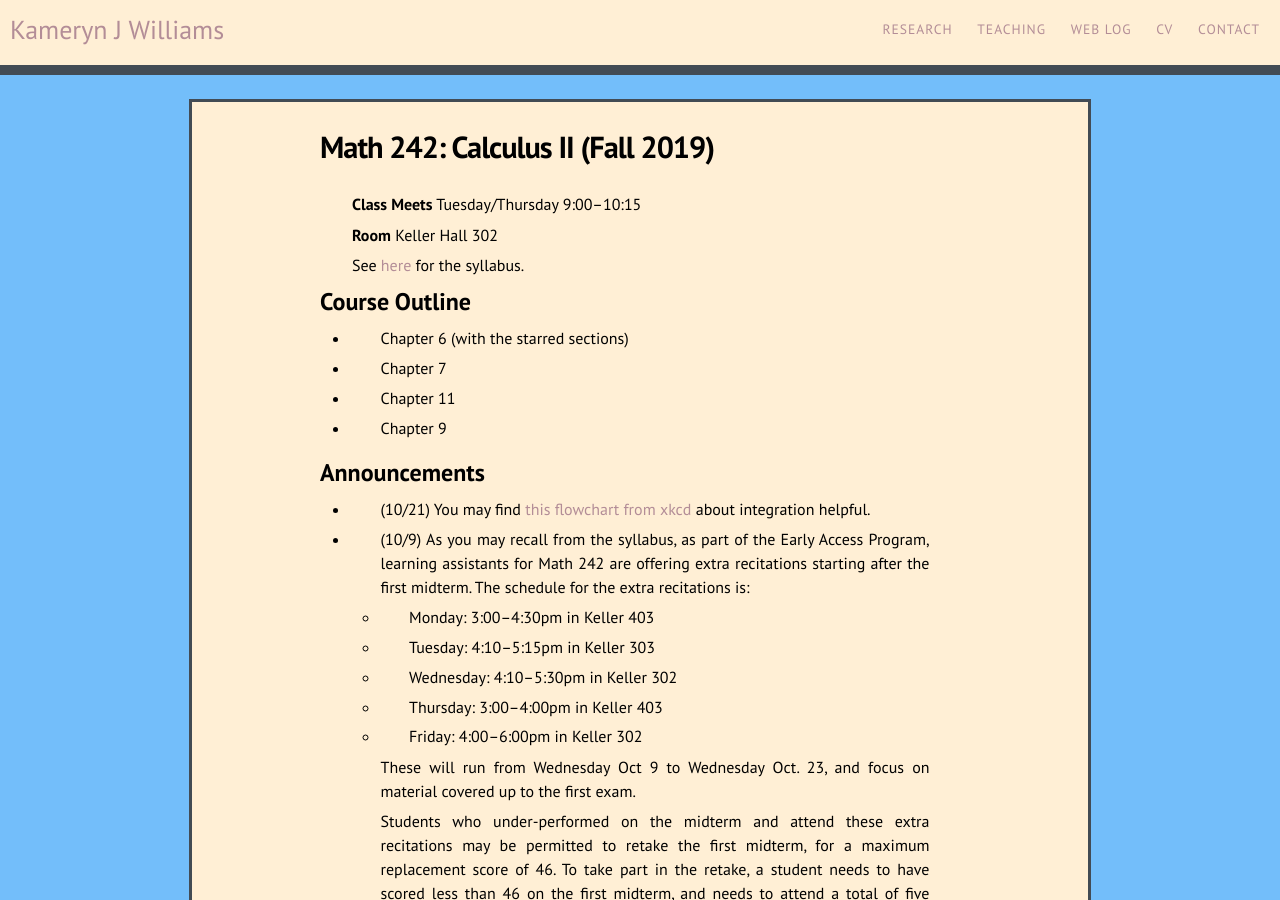
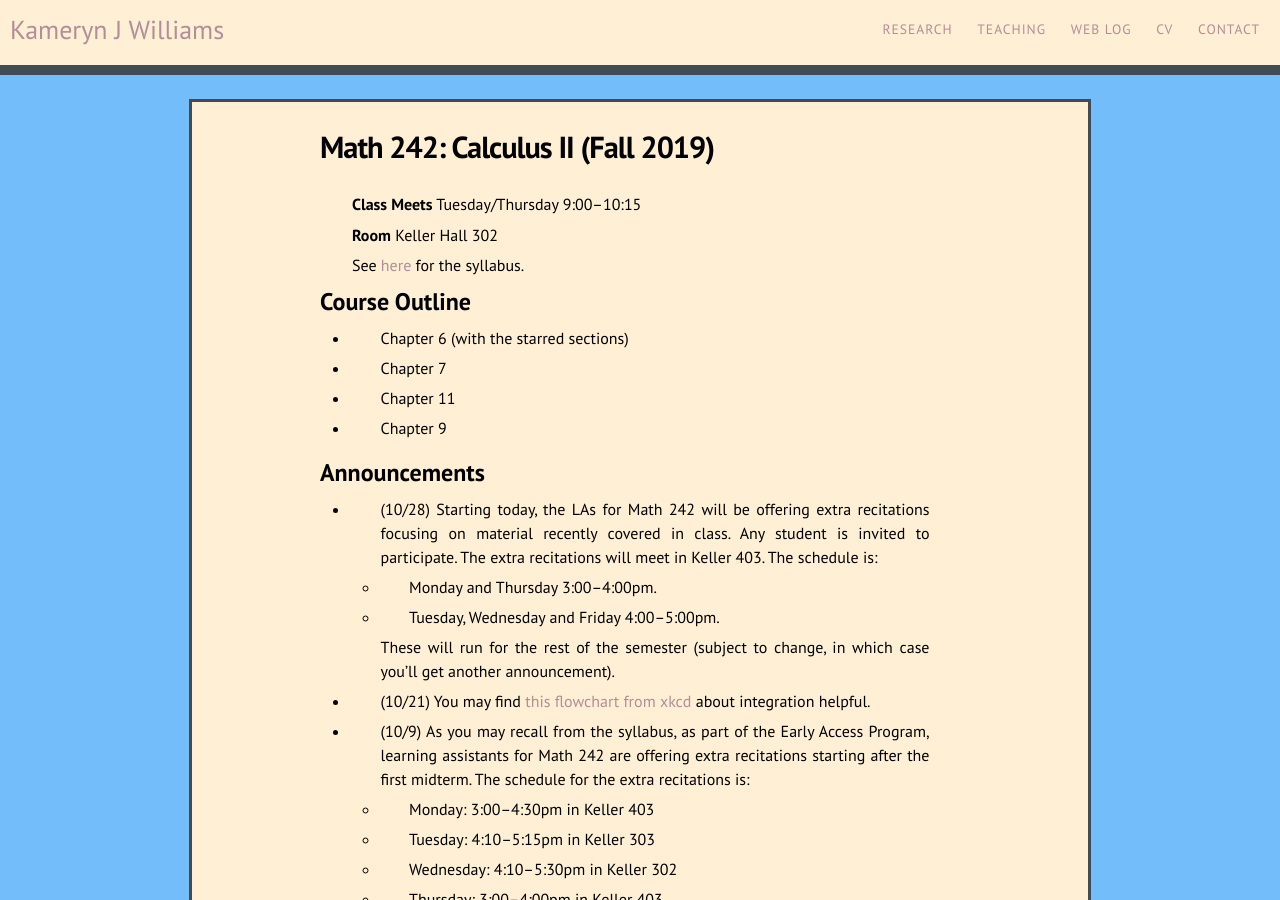
Before and after one commit to kamerynjw/kamerynjw.github.io, a Jekyll site: the page built from teaching/2019/math242.md, in a window 1280 px wide and 900 px high. Built offline with Jekyll 4.4.1, drawn with Linux system fonts in a browser that asks for light colours; nearby versions of some CDN libraries; formulas are drawn with MathJax 3.

Commit message:
added recitation info

```diff
--- a/teaching/2019/math242.md
+++ b/teaching/2019/math242.md
@@ -23,6 +23,14 @@ Course Outline
 
 Announcements
 -------------
+
+* (10/28) Starting today, the LAs for Math 242 will be offering extra recitations focusing on material recently covered in class. Any student is invited to participate. The extra recitations will meet in Keller 403. The schedule is:
+
+    * Monday and Thursday 3:00–4:00pm.
+
+    * Tuesday, Wednesday and Friday 4:00–5:00pm.
+
+    These will run for the rest of the semester (subject to change, in which case you'll get another announcement).
 
 * (10/21) You may find [this flowchart from xkcd](https://xkcd.com/2117/) about integration helpful.
 
```
